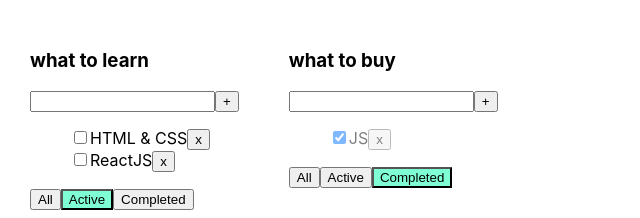
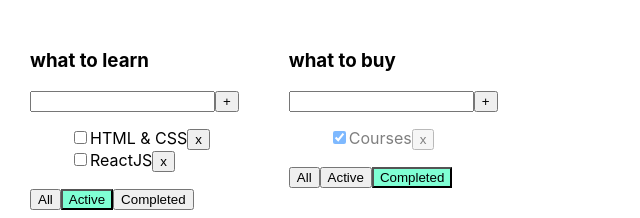
Before and after one commit to i1-kmv/TS-project, a React (Create React App) app: page / in a window 1280 px wide. Shown: the top 218 px of the page, without its empty margins (0-640 px from the left). Built offline with nearby package versions, Linux system fonts and the light colour scheme.

Commit message:
Настроил добавление таски для каждого тудулиста

```diff
--- a/src/App.tsx
+++ b/src/App.tsx
@@ -13,24 +13,20 @@ type TodoListType = {
 
 function App() {
 
-   let [tasks, setTasks] = useState<Array<TaskType>>([
-       {id: v1(), title:"HTML & CSS", isDone: false},
-       {id: v1(), title:"JS", isDone: true},
-       {id: v1(), title:"ReactJS", isDone: false}
-   ])
 
-
-
-
-    const onDeleteTask = (id: string) => {
-       let filteredTasks = tasks.filter(t => (t.id !== id))
-        setTasks(filteredTasks)
+    const onDeleteTask = (id: string, todoListId: string) => {
+        let tasks = tasksObj[todoListId]
+        let filteredTasks = tasks.filter(t => (t.id !== id))
+        tasksObj[todoListId] = filteredTasks
+        setTasks({ ...tasksObj})
     }
 
-    const onAddTask = (newTaskTitle: string) => {
+    const onAddTask = (newTaskTitle: string,  todoListId: string) => {
         let newTask = {id: v1(), title: newTaskTitle, isDone: false}
+        let tasks = tasksObj[todoListId]
         let newTasks = [newTask, ...tasks]
-        setTasks(newTasks)
+        tasksObj[todoListId] = newTasks
+        setTasks({... tasksObj})
     }
 
     const changeFilter = (value: FilterValuesType, todoListId: string) => {
@@ -42,34 +38,48 @@ function App() {
 
     }
 
-    const changeStatus = (taskId: string, isDone: boolean) => {
+    const changeStatus = (taskId: string, isDone: boolean, todoListId: string) => {
+        let tasks = tasksObj[todoListId]
         let task = tasks.find(t => t.id === taskId)
         if (task) {
             task.isDone = isDone
+            setTasks({...tasksObj})
         }
 
-
-    setTasks([...tasks])
     }
 
+    let todoListId1 = v1()
+    let todoListId2 = v1()
 
     let [todoLists, setTodoLists] = useState<Array<TodoListType>>([
-        {id: v1(), title: "what to learn", filter: "active"},
-        {id: v1(), title: "what to buy", filter: "completed"},
+        {id: todoListId1, title: "what to learn", filter: "active"},
+        {id: todoListId2, title: "what to buy", filter: "completed"},
     ])
+
+    let [tasksObj, setTasks] = useState({
+        [todoListId1] : [
+            {id: v1(), title:"HTML & CSS", isDone: false},
+            {id: v1(), title:"JS", isDone: true},
+            {id: v1(), title:"ReactJS", isDone: false}],
+        [todoListId2]: [
+            {id: v1(), title:"Books", isDone: false},
+            {id: v1(), title:"Courses", isDone: true},
+            {id: v1(), title:"Soft", isDone: false}
+        ]
+    })
 
     return (
         <div className="App">
             {
                 todoLists.map((t) => {
 
-                    let tasksForTodolist = tasks
+                    let tasksForTodolist = tasksObj[t.id]
 
                     if (t.filter === "completed") {
-                        tasksForTodolist = tasks.filter(t => t.isDone)
+                        tasksForTodolist = tasksForTodolist.filter(t => t.isDone)
                     }
                     if (t.filter === "active") {
-                        tasksForTodolist = tasks.filter(t => !t.isDone)
+                        tasksForTodolist = tasksForTodolist.filter(t => !t.isDone)
                     }
 
                     return <TodoList title= {t.title}
--- a/src/TodoList.tsx
+++ b/src/TodoList.tsx
@@ -5,10 +5,10 @@ type PropsType = {
     id: string
     title: string
     tasks: Array<TaskType>
-    onDeleteTask: (taskId: string) => void
+    onDeleteTask: (taskId: string,todoListId: string) => void
     changeFilter: (value: FilterValuesType, todoListId: string) => void
-    changeTaskStatus: (taskId: string, isDone: boolean) => void
-    onAddTask: (newTaskTitle: string) => void
+    changeTaskStatus: (taskId: string, isDone: boolean,todoListId: string) => void
+    onAddTask: (newTaskTitle: string,todoListId: string) => void
     filter: FilterValuesType
 }
 
@@ -30,7 +30,7 @@ export function TodoList(props: PropsType) {
     const onKeyPressHandler = (e: KeyboardEvent<HTMLInputElement>)  => {
         setError(false)
         if (e.charCode === 13) {
-            props.onAddTask(newTaskTitle);
+            props.onAddTask(newTaskTitle, props.id);
             setNewTaskTitle("")
         }
     }
@@ -39,7 +39,7 @@ export function TodoList(props: PropsType) {
         if (newTaskTitle.trim() === '') {
            return  setError(true)
         }
-        props.onAddTask(newTaskTitle);
+        props.onAddTask(newTaskTitle, props.id);
         setNewTaskTitle("")
 
     }
@@ -53,10 +53,10 @@ export function TodoList(props: PropsType) {
     let tasks = props.tasks.map(task => {
 
         const onRemoveTask = () => {
-            props.onDeleteTask(task.id)
+            props.onDeleteTask(task.id, props.id)
         }
         const onChangeStatus = (e: ChangeEvent<HTMLInputElement>) =>{
-            props.changeTaskStatus(task.id, e.currentTarget.checked)
+            props.changeTaskStatus(task.id, e.currentTarget.checked, props.id)
         }
 
         return <li key={task.id} className={task.isDone === true ? "done-task" : "" }>
```
